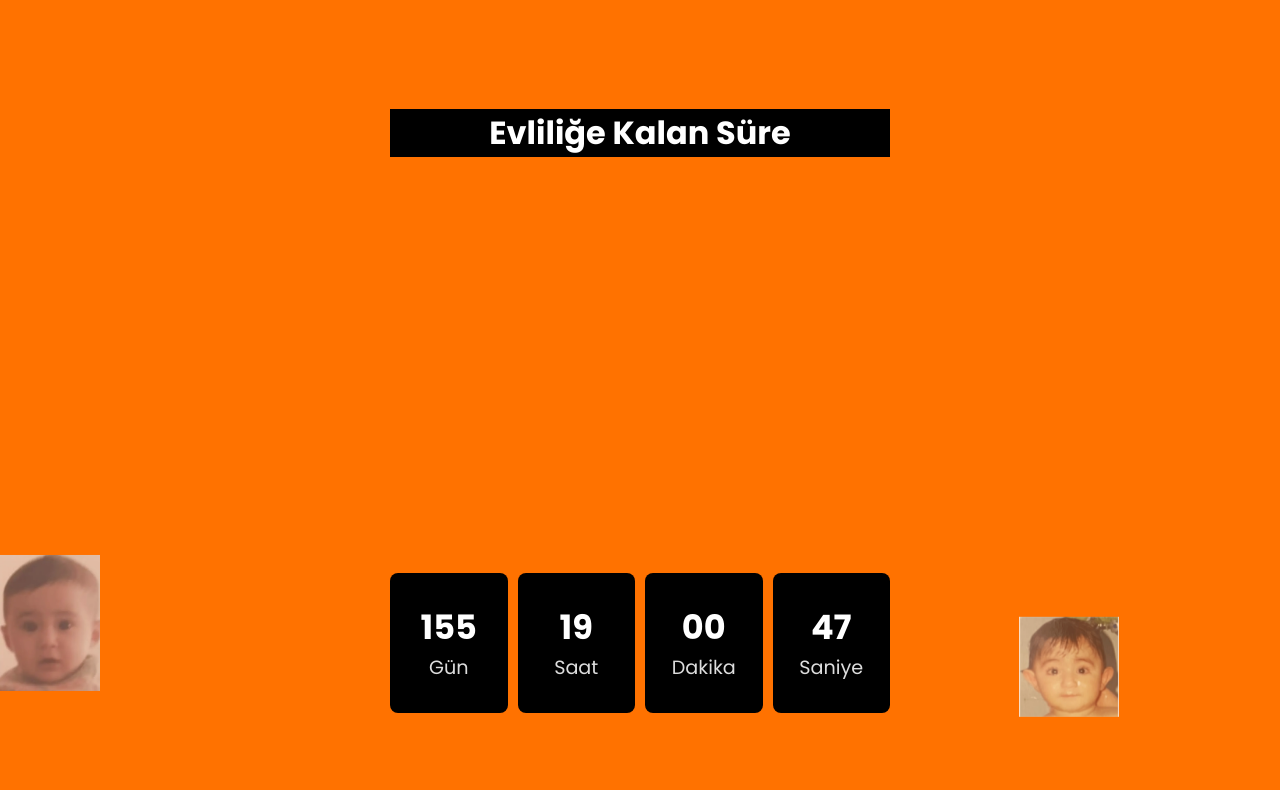
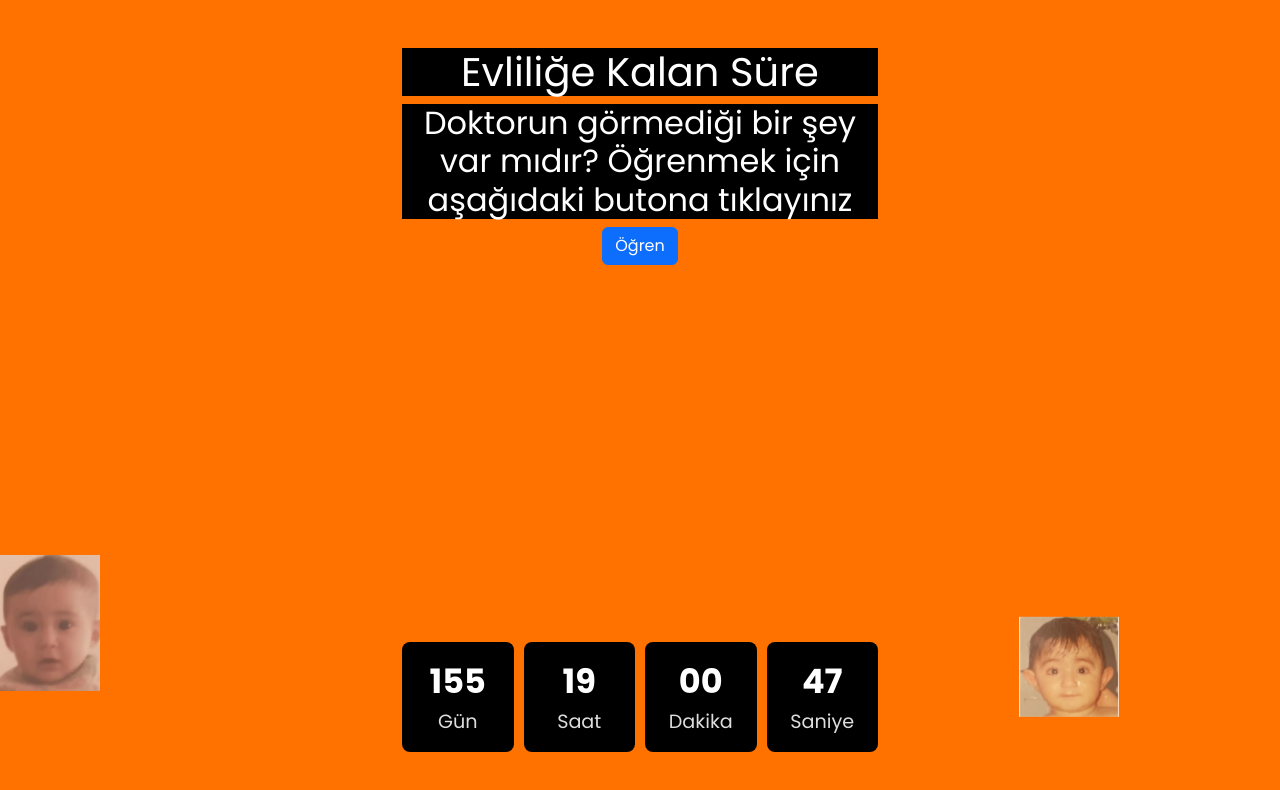
Before and after one commit to acuhadar/evlilikCounter, a plain HTML site: page index.html in a window 1280 px wide. Drawn offline with nearby package versions, Linux system fonts and the light colour scheme.

Commit message:
Update index.html

```diff
--- a/index.html
+++ b/index.html
@@ -5,7 +5,10 @@
     <meta name="viewport" content="width=device-width, initial-scale=1.0">
     <title>Mobil Uyumlu Geri Sayım Sayacı</title>
     <link href="https://fonts.googleapis.com/css2?family=Poppins:wght@400;700&display=swap" rel="stylesheet">
-    <style>
+    <script src="https://cdn.jsdelivr.net/npm/bootstrap@5.3.3/dist/js/bootstrap.bundle.min.js" integrity="sha384-YvpcrYf0tY3lHB60NNkmXc5s9fDVZLESaAA55NDzOxhy9GkcIdslK1eN7N6jIeHz" crossorigin="anonymous"></script>
+    <link href="https://cdn.jsdelivr.net/npm/bootstrap@5.3.3/dist/css/bootstrap.min.css" rel="stylesheet" integrity="sha384-QWTKZyjpPEjISv5WaRU9OFeRpok6YctnYmDr5pNlyT2bRjXh0JMhjY6hW+ALEwIH" crossorigin="anonymous">
+    <script src="https://unpkg.com/sweetalert@2.1.2/dist/sweetalert.min.js"></script>
+<style>
         /* Temel Gövde Stilleri */
         body {
             display: flex;
@@ -120,7 +123,9 @@
 
 <div class="container">
     <h1 style="background-color: black;"> Evliliğe Kalan Süre </h1>
-   <div class="image-placeholder">
+    <h2 style="background-color: black;"> Doktorun görmediği bir şey var mıdır? Öğrenmek için aşağıdaki butona tıklayınız </h2>
+    <button class="btn btn-primary" onclick="btn1()">Öğren</button>
+    <div class="image-placeholder">
     <img src="foto1.jpg" style="max-width: 100%; max-height: 100%; display: block; margin: auto;">
 </div>
 
@@ -146,6 +151,10 @@
 
 <script>
     // Geri sayım
+    function btn1(){
+        swal("Hayır!");
+
+    }
     const countdownDate = new Date("May 03, 2025 14:00:00").getTime();
 
     const countdownFunction = setInterval(() => {
```
